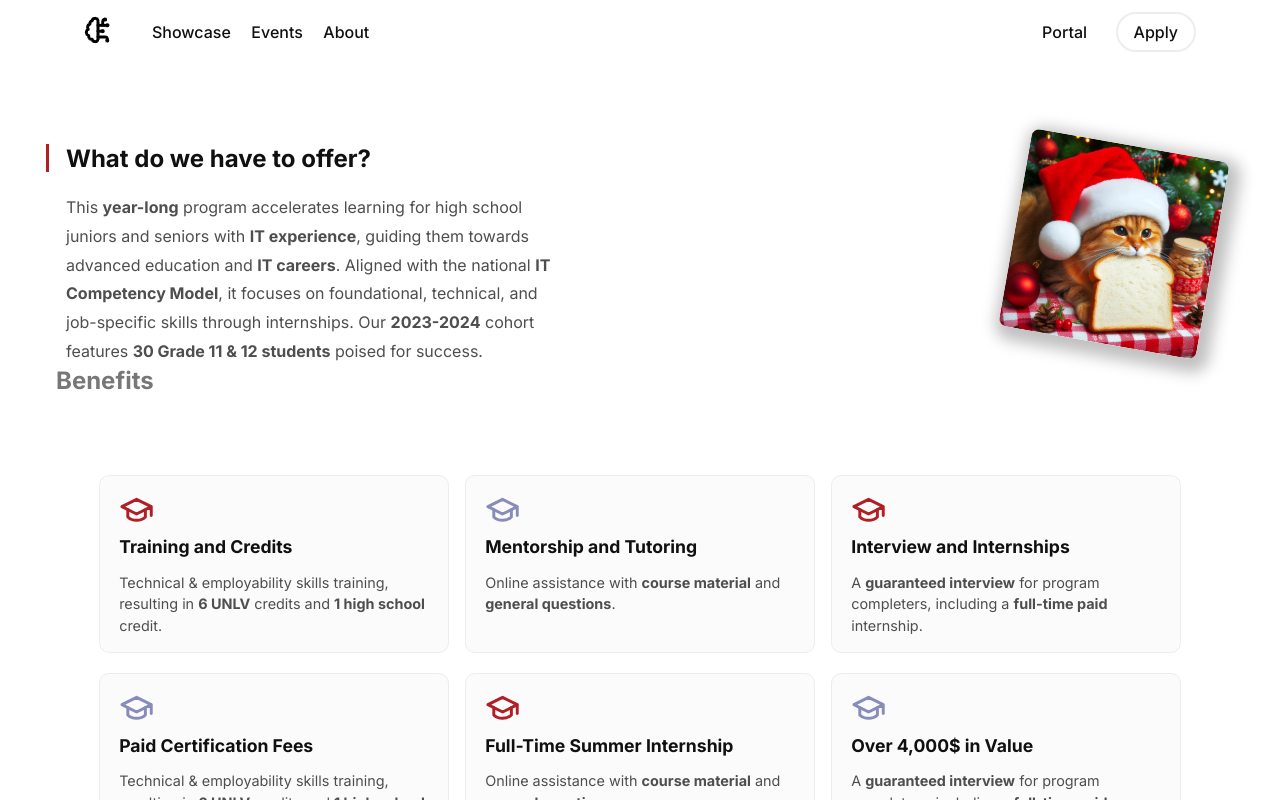
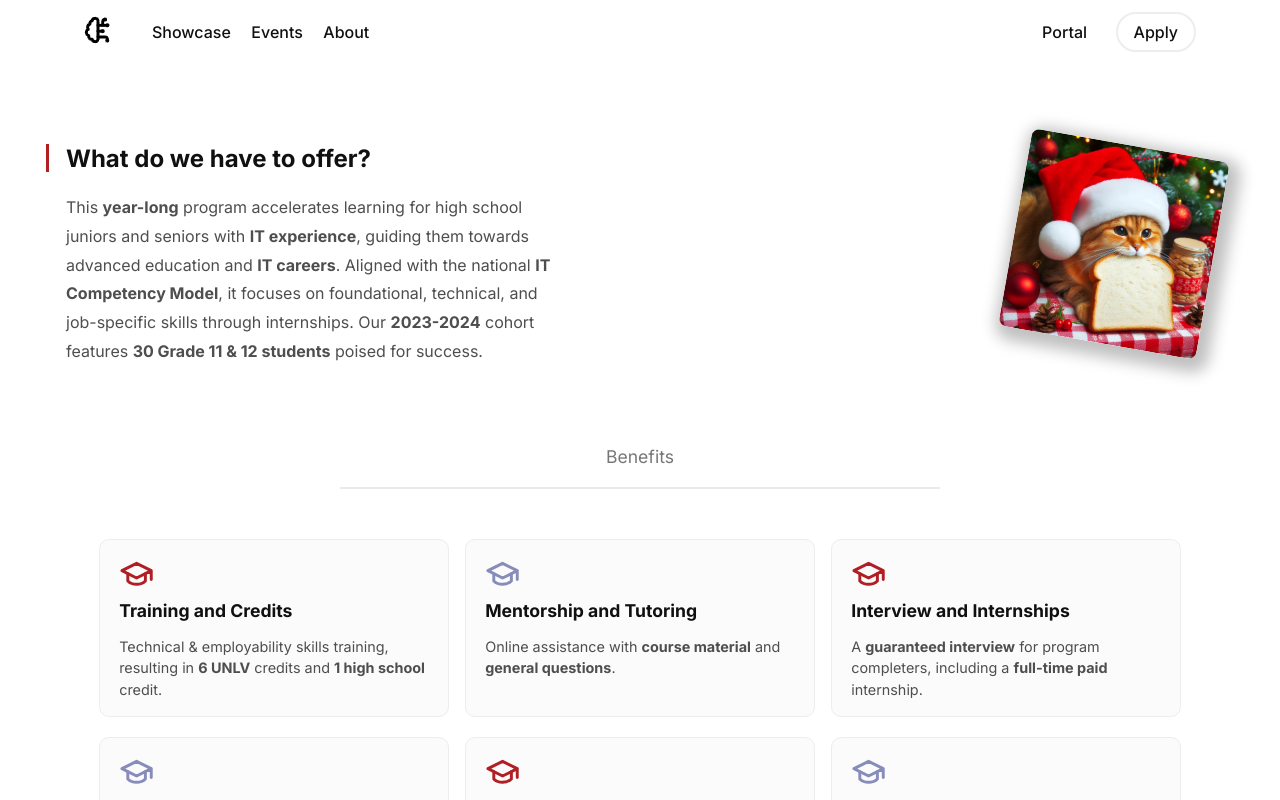
Before and after one commit to SaturnKai/Pipeline, a SvelteKit app: page / in a window 1280 px wide. Shown: the top 800 px of the page. Built offline with nearby package versions, Linux system fonts and the light colour scheme.

Commit message:
add benefits heading

```diff
--- a/src/routes/+page.svelte
+++ b/src/routes/+page.svelte
@@ -63,8 +63,7 @@
 	.section {
 		display: flex;
 		justify-content: space-between;
-		margin-top: 80px;
-		margin-inline: 10px;
+		margin: 80px 10px;
 	}
 
 	.section-title {
@@ -94,11 +93,24 @@
 	}
 
 	.benefits-title {
+		font-size: 1.1rem;
+		font-weight: 400;
 		color: #777777;
+		text-align: center;
+		margin-top: 40px;
+		margin-bottom: 20px;
+	}
+
+	.separator {
+		width: 600px;
+		border-top: 2px solid rgba(146, 146, 146, 0.2);
+		border-radius: 8px;
+		margin: 0 auto;
 	}
 
 	.benefits {
-		margin-top: 80px;
+		margin-top: 50px;
+		margin-bottom: 100px;
 	}
 
 	.benefits-row {
```
